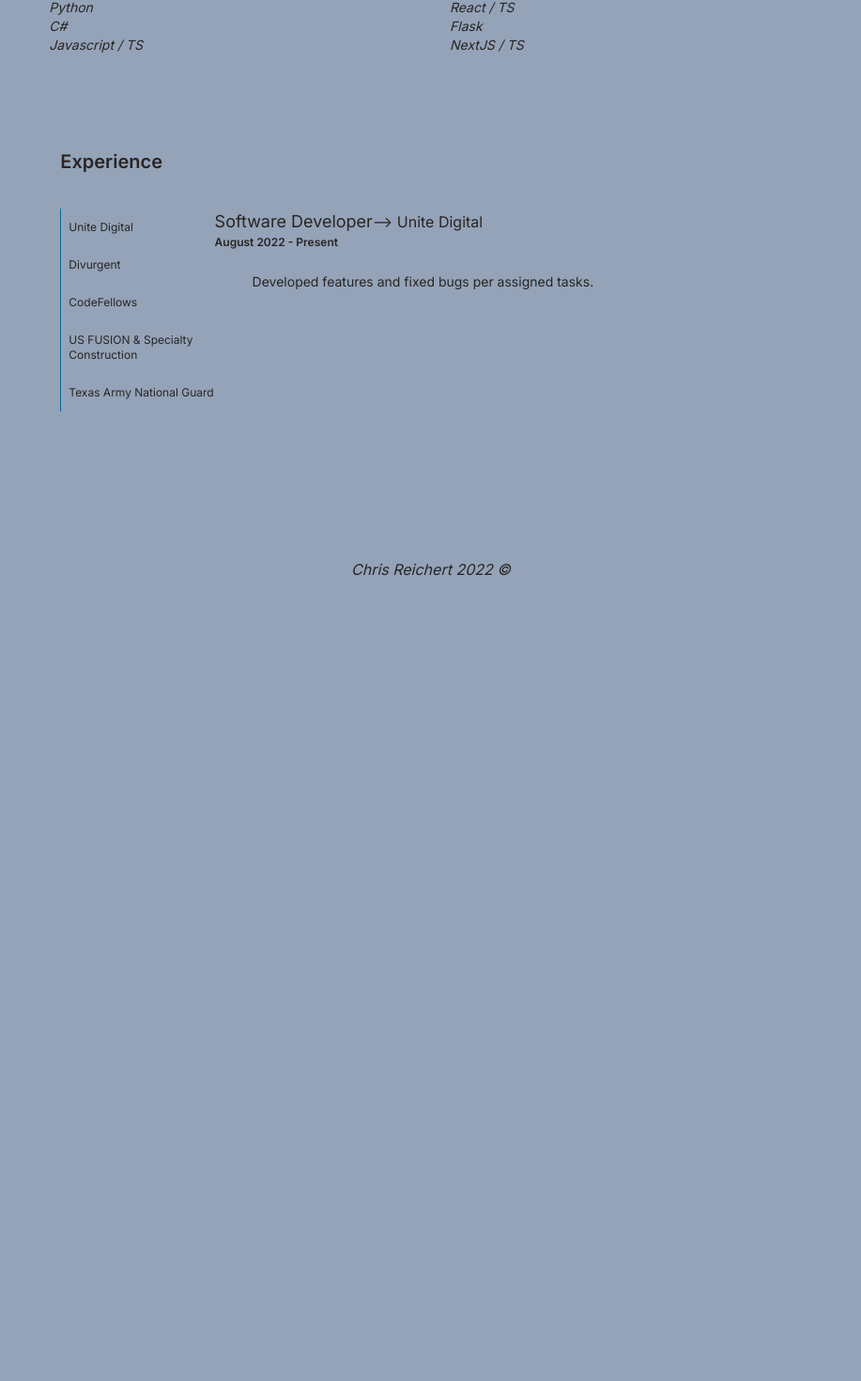
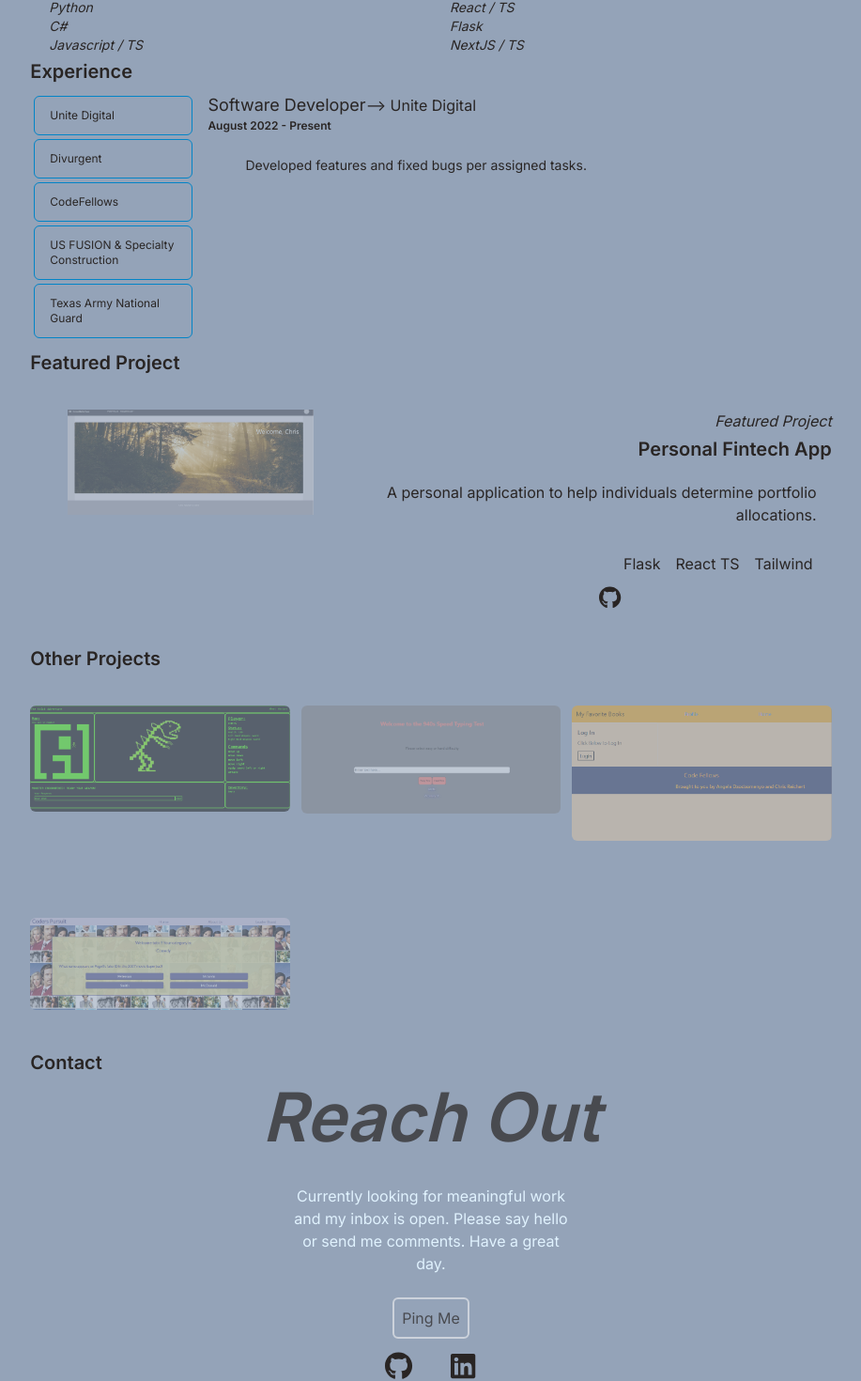
Before and after one commit to reichertc2/portfolio-main-fe, a Next.js app: page / in a window 1280 px wide. Shown: the part 814-2284 px from the top of the page at 94% size, without its empty margins (181-1098 px from the left). Before the commit the page ends 1460 px from the top, so only its background shows below. Built offline with nearby package versions, Linux system fonts and the light colour scheme.

Commit message:
mobile css base established with under construction notices

```diff
--- a/src/app/default/common/components/Main.tsx
+++ b/src/app/default/common/components/Main.tsx
@@ -6,7 +6,7 @@ import AboutMe from '../../features/DevProfile/components/AboutMe'
 import Experience from '../../features/DevProfile/components/Experience'
 import FeaturedWork from '../../features/DevProfile/components/FeaturedWork'
 import SubWork from '../../features/DevProfile/components/SubWork'
-import ContactMe from '../../features/DevProfile/components/Contact'
+import ContactMe from '../../features/DevProfile/components/ContactMe'
 import { IUserData } from '../../models/user'
 import { IStyles } from '../MainClientPage'
 
@@ -42,9 +42,9 @@ export const Main: React.FC<IMainProps> = ({ profileMain, styles }) => {
                         jobExperience={profileMain["jobs"]}
                         styles={styles}
                     />
-                    {/* <FeaturedWork projectWorks={profileMain["projects"]} /> */}
-                    {/* <SubWork projectWorks={profileMain["subprojects"]} /> */}
-                    {/* <ContactMe contactInfo={profileMain["contactInfo"]} /> */}
+                    <FeaturedWork projectWorks={profileMain["projects"]} />
+                    <SubWork projectWorks={profileMain["subprojects"]} />
+                    <ContactMe contactInfo={profileMain["contactInfo"]} />
                 </article>
             </main>
         </>
--- /dev/null
+++ b/src/app/default/common/components/UnderConstruction.tsx
@@ -0,0 +1,15 @@
+interface IUnderConstructionProps {
+
+}
+
+export const UnderConstruction: React.FC<IUnderConstructionProps> = () => {
+
+    return (
+        <>
+            <h1>Under Construction. Come Back Soon!!</h1>
+
+        </>
+    )
+}
+
+export default UnderConstruction;
--- a/src/app/default/features/DevProfile/components/Contact.tsx
+++ b/src/app/default/features/DevProfile/components/ContactMe.tsx
@@ -1,9 +1,8 @@
 import Link from 'next/link'
 import { FontAwesomeIcon } from "@fortawesome/react-fontawesome"
-import { baseDarkText, baseText } from '../../../../styles/colors'
-import { genericSectionLayout } from '../../../../styles/styles'
 import BasicSectionHeader from '../../../common/components/BasicSectionHeader'
 import { IContactInfo } from '@/app/default/models/user'
+import UnderConstruction from '@/app/default/common/components/UnderConstruction';
 
 interface IContactMeProps {
     contactInfo: IContactInfo;
@@ -12,11 +11,11 @@ interface IContactMeProps {
 export const ContactMe: React.FC<IContactMeProps>= ({ contactInfo })=> {
 
     return (
-        <section id="ContactSection" className={`py-24 w-full pl-8`}>
+        <section id="ContactSection" className={`w-full`}>
             <BasicSectionHeader
                 headerTitle={"Contact"}
             />
-            <div className="inline-block w-full text-center">
+            <div className="hidden sm:block inline-block w-full text-center">
 
                 <h2 className={`text-7xl font-semibold italic dark:text-stone-900 pt-1 pb-3 opacity-70`}>
                     Reach Out
@@ -52,6 +51,10 @@ export const ContactMe: React.FC<IContactMeProps>= ({ contactInfo })=> {
 
                 </ul>
             </div>
+                {/* TODO Mobile */}
+      <div className={`sm:hidden flex`}>
+        <UnderConstruction />
+      </div>
         </section>
     )
 }
--- a/src/app/default/features/DevProfile/components/Experience.tsx
+++ b/src/app/default/features/DevProfile/components/Experience.tsx
@@ -1,9 +1,9 @@
 import BasicSectionHeader from "../../../common/components/BasicSectionHeader";
-import Link from "next/link";
 import React from "react";
-
+import TabSelector from "./Experience/TabSelector";
 import { IJobInfo } from "@/app/default/models/user";
 import { IStyles } from "@/app/default/common/MainClientPage";
+import UnderConstruction from "@/app/default/common/components/UnderConstruction";
 
 interface IExperienceProps {
     jobExperience: IJobInfo[];
@@ -12,56 +12,22 @@ interface IExperienceProps {
 
 export const Experience: React.FC<IExperienceProps> = ({ jobExperience, styles }) => {
 
-    const [displayedCompany, setDisplayedCompany] = React.useState(jobExperience[0])
-
-    const openExperience = (id = "exp-1") => {
-        let company = jobExperience.filter(comp => comp["id"] === id)
-        setDisplayedCompany(company[0])
-    }
-
     return (
-        <section id="ExperienceSection" className={`py-24 w-full pl-8`}>
+        <section id="ExperienceSection" className={`w-full`}>
             <BasicSectionHeader
                 headerTitle={"Experience"}
                 styles={styles}
             />
-            <div id="ExperienceTabs" className="inline-block w-full py-8">
-                <div id="tab" className="w-1/5 inline-block">
+            <div className={`hidden sm:block`}>
+                <TabSelector
+                    jobExperience={jobExperience}
+                />
+            </div>
+            {/* TODO Mobile */}
+            <div className={`sm:hidden flex`}>
+                <UnderConstruction />
+            </div>
 
-                    {
-                        jobExperience.map(comp =>
-
-                            <button
-                                key={comp["id"]}
-                                onClick={() => openExperience(comp.id)}
-                                className={`block pl-2 py-3 border-l border-sky-700 dark:text-stone-100 text-xs text-left`}
-                            >
-                                {comp["CompanyName"]}
-                            </button>
-                        )
-                    }
-
-                </div>
-                <div className={`dark:text-stone-900 inline-block w-4/5 align-top`} >
-                    <h3 className="text-lg inline-block">{displayedCompany.Position} </h3>
-                    <Link className="inline-block" href={displayedCompany.CompanyURL}>
-                        <span> --&gt; <span className="hover-underline-animation">{displayedCompany.CompanyName}</span></span>
-                    </Link>
-                    <p className={`text-xs dark:text-stone-900 font-semibold`}>{displayedCompany.Tenure}</p>
-                    <ul className="p-4 text-sm w-4/5">
-
-                        {
-                            displayedCompany.BulletPoints.map((item, idx) =>
-                                <li key={idx}
-                                    className="img-li pl-6 pt-2">
-                                    {item}
-                                </li>
-                            )
-                        }
-
-                    </ul>
-                </div>
-            </div>
         </section>
     )
 }
--- /dev/null
+++ b/src/app/default/features/DevProfile/components/Experience/TabSelector.tsx
@@ -0,0 +1,65 @@
+"use client"
+
+import Link from "next/link";
+import React, { useState } from "react";
+import { IJobInfo } from "@/app/default/models/user";
+import { IStyles } from "@/app/default/common/MainClientPage";
+
+interface ITabSelectorProps {
+    jobExperience: IJobInfo[];
+    styles?: IStyles;
+}
+
+export const TabSelector: React.FC<ITabSelectorProps> = ({ jobExperience, styles }) => {
+
+    const [displayedCompany, setDisplayedCompany] = useState<IJobInfo>(jobExperience[0])
+
+    const openExperience = (id = "exp-1") => {
+        let company = jobExperience.filter(comp => comp["id"] === id)
+        setDisplayedCompany(company[0])
+    }
+
+    return (
+        <>
+            <div id="ExperienceTabs" className="inline-block w-full p-1">
+                <div id="tab" className="w-1/5 inline-block">
+
+                    {
+                        jobExperience.map(comp =>
+
+                            <button
+                                key={comp["id"]}
+                                onClick={() => openExperience(comp.id)}
+                                className={`my-1 block pl-4 py-3 border border-sky-600 rounded-md dark:text-stone-100 text-xs text-left w-full `}
+                            >
+                                {comp["CompanyName"]}
+                            </button>
+                        )
+                    }
+
+                </div>
+                <div className={`px-4 dark:text-stone-100 inline-block w-4/5 align-top`} >
+                    <h3 className="text-lg inline-block">{displayedCompany.Position} </h3>
+                    <Link className="inline-block" href={displayedCompany.CompanyURL}>
+                        <span> --&gt; <span className="hover-underline-animation">{displayedCompany.CompanyName}</span></span>
+                    </Link>
+                    <p className={`text-xs dark:text-stone-100 font-semibold`}>{displayedCompany.Tenure}</p>
+                    <ul className="p-4 text-sm w-full">
+
+                        {
+                            displayedCompany.BulletPoints.map((item, idx) =>
+                                <li key={idx}
+                                    className="img-li pl-6 pt-2">
+                                    {item}
+                                </li>
+                            )
+                        }
+
+                    </ul>
+                </div>
+            </div>
+        </>
+    )
+}
+
+export default TabSelector;
--- a/src/app/default/features/DevProfile/components/FeaturedWork.tsx
+++ b/src/app/default/features/DevProfile/components/FeaturedWork.tsx
@@ -1,6 +1,6 @@
+import { UnderConstruction } from "@/app/default/common/components/UnderConstruction";
 import BasicSectionHeader from "../../../common/components/BasicSectionHeader";
 import WorkBasic from "./Work/WorkBasic";
-import { genericSectionLayout } from "../../../../styles/styles";
 import { IJobInfo, IProjectInfo } from "@/app/default/models/user";
 
 
@@ -10,13 +10,19 @@ interface IFeaturedWorkProps {
 
 export const FeaturedWork: React.FC<IFeaturedWorkProps> = ({ projectWorks }) => {
     return (
-        <section id="WorkSection" className={`py-24 w-full pl-8`}>
+        <section id="WorkSection" className={`w-full`}>
             <BasicSectionHeader
-                headerTitle={"Work"} />
+                headerTitle={"Featured Project"} />
+            <div className={`hidden sm:block`}>
 
-            {projectWorks.map((project: IProjectInfo) => (
-                <WorkBasic key={"featuredProject"} project={project} />
-            ))}
+                {projectWorks.map((project: IProjectInfo) => (
+                    <WorkBasic key={"featuredProject"} project={project} />
+                ))}
+            </div>
+            {/* TODO Mobile */}
+            <div className={`sm:hidden flex`}>
+                <UnderConstruction />
+            </div>
         </section>
     );
 }
--- a/src/app/default/features/DevProfile/components/SubWork.tsx
+++ b/src/app/default/features/DevProfile/components/SubWork.tsx
@@ -2,19 +2,18 @@ import { FontAwesomeIcon } from "@fortawesome/react-fontawesome";
 import Image from "next/image";
 import Link from "next/link";
 import BasicSectionHeader from "../../../common/components/BasicSectionHeader";
-import { baseDarkText } from "../../../../styles/colors";
-import { genericSectionLayout } from "../../../../styles/styles";
 import { IProjectInfo } from "@/app/default/models/user";
+import UnderConstruction from "@/app/default/common/components/UnderConstruction";
 
 interface ISubWorkProps {
-    projectWorks: IProjectInfo[]
+  projectWorks: IProjectInfo[]
 }
 
 export const SubWork: React.FC<ISubWorkProps> = ({ projectWorks }) => {
   return (
-    <section id="WorkSection" className={`py-24 w-full pl-8`}>
+    <section id="WorkSection" className={`w-full`}>
       <BasicSectionHeader headerTitle={"Other Projects"} />
-      <div className="inline-grid grid-cols-3 gap-3">
+      <div className="hidden sm:grid inline-grid grid-cols-3 gap-3">
         {projectWorks.map((project, idx) => (
           <div key={project["id"]} className="py-8 col-span-1">
             <div className="inline-block w-full relative ">
@@ -60,6 +59,11 @@ export const SubWork: React.FC<ISubWorkProps> = ({ projectWorks }) => {
           </div>
         ))}
       </div>
+      {/* TODO Mobile */}
+      <div className={`sm:hidden flex`}>
+        <UnderConstruction />
+      </div>
+
     </section>
   );
 }
```
